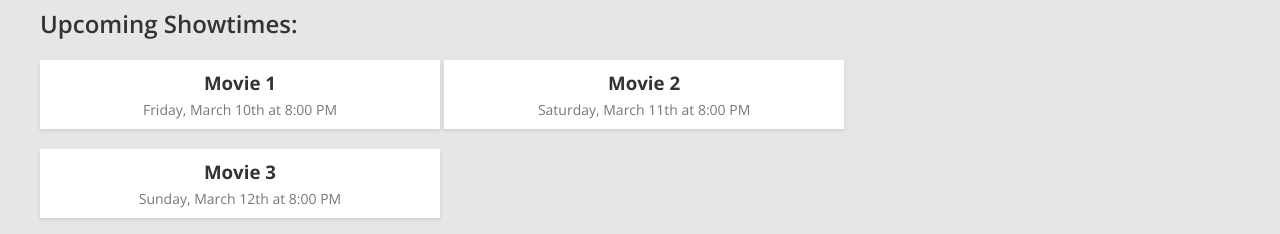
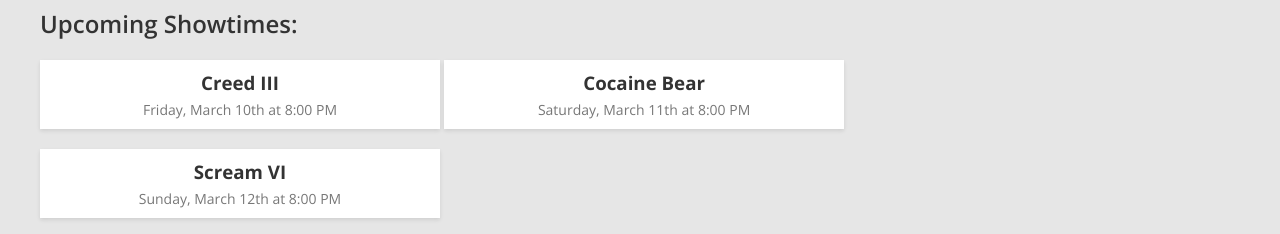
Before and after one commit to ajvilla06/Website-Business, a plain HTML site: page index.html in a window 1280 px wide. Shown: the part 216-450 px from the top of the page. Drawn offline with nearby package versions, Linux system fonts and the light colour scheme.

Commit message:
Update index.html

```diff
--- a/index.html
+++ b/index.html
@@ -67,15 +67,15 @@
       <section class="showtimes">
         <h2>Upcoming Showtimes:</h2>
         <div class="showtime">
-          <h3>Movie 1</h3>
+          <h3>Creed III</h3>
           <p>Friday, March 10th at 8:00 PM</p>
         </div>
         <div class="showtime">
-          <h3>Movie 2</h3>
+          <h3>Cocaine Bear</h3>
           <p>Saturday, March 11th at 8:00 PM</p>
         </div>
         <div class="showtime">
-          <h3>Movie 3</h3>
+          <h3>Scream VI</h3>
           <p>Sunday, March 12th at 8:00 PM</p>
         </div>
       </section>
```
